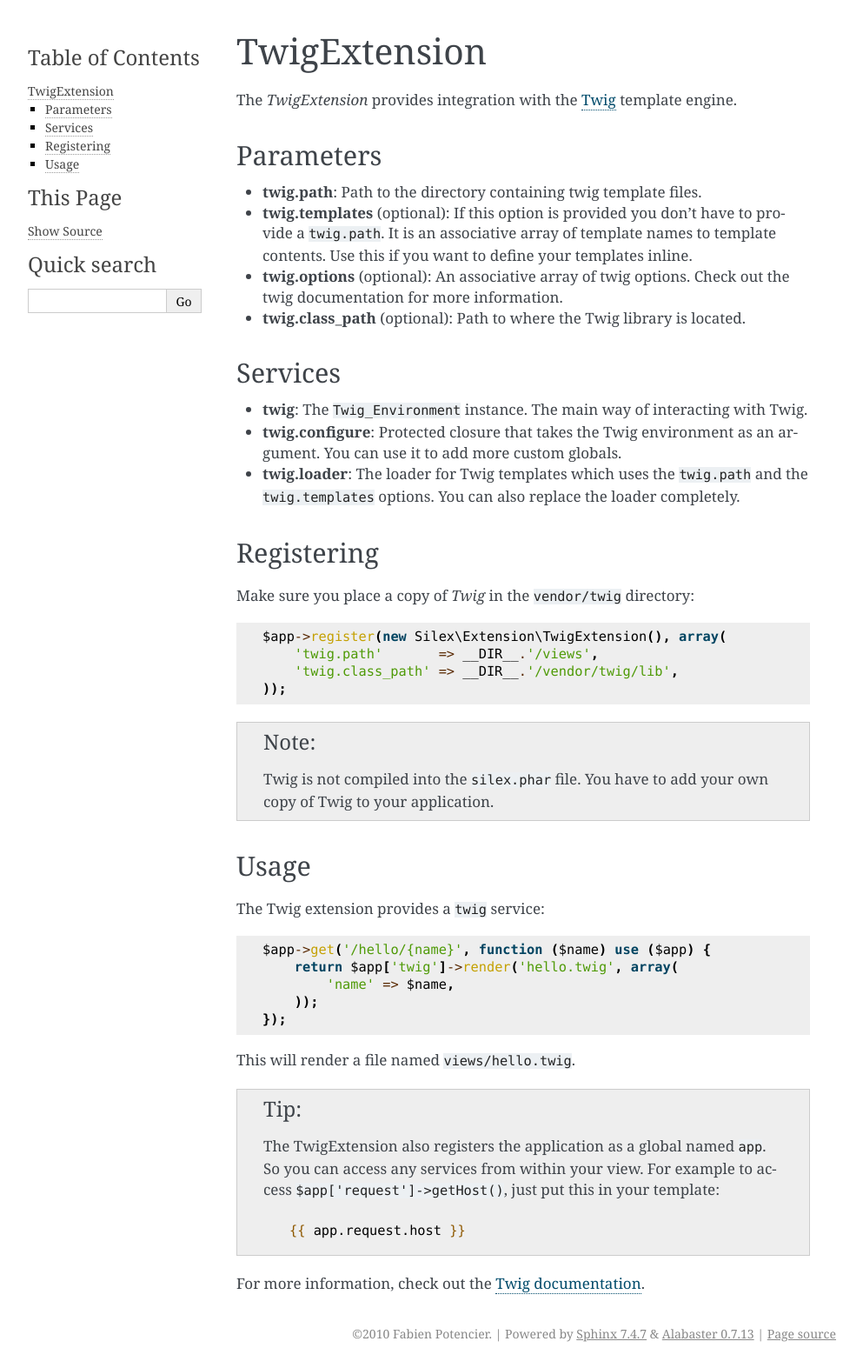
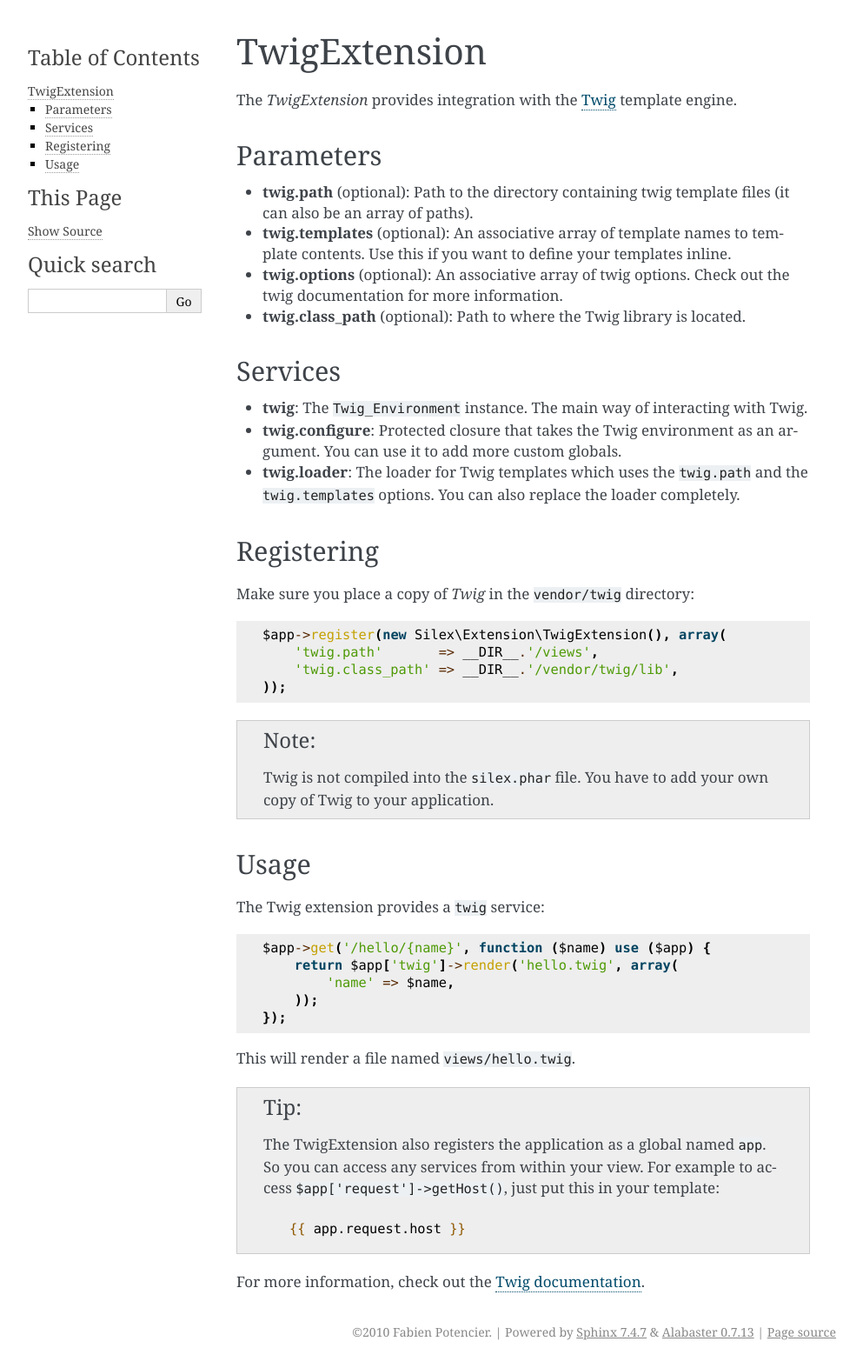
Before and after one commit to silexphp/Silex, a Sphinx documentation site: the page built from doc/extensions/twig.rst, in a window 1280 px wide. Shown: the whole page at 87% size, without its empty margins (148-1141 px from the left). Built offline with Sphinx 7.4.7, drawn with Linux system fonts in a browser that asks for light colours.

Commit message:
made it possible to use both paths and templates defined in arrays for the Twig extension

```diff
--- a/doc/extensions/twig.rst
+++ b/doc/extensions/twig.rst
@@ -7,13 +7,11 @@
 Parameters
 ----------
 
-* **twig.path**: Path to the directory containing twig template
-  files.
+* **twig.path** (optional): Path to the directory containing twig template
+  files (it can also be an array of paths).
 
-* **twig.templates** (optional): If this option is provided
-  you don't have to provide a ``twig.path``. It is an
-  associative array of template names to template contents.
-  Use this if you want to define your templates inline.
+* **twig.templates** (optional): An associative array of template names to
+  template contents. Use this if you want to define your templates inline.
 
 * **twig.options** (optional): An associative array of twig
   options. Check out the twig documentation for more information.
```
Also changed, not shown: 1 other file.
